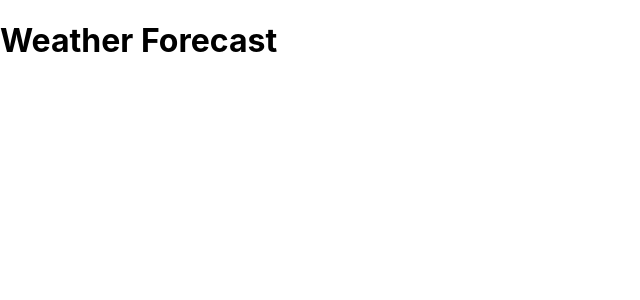
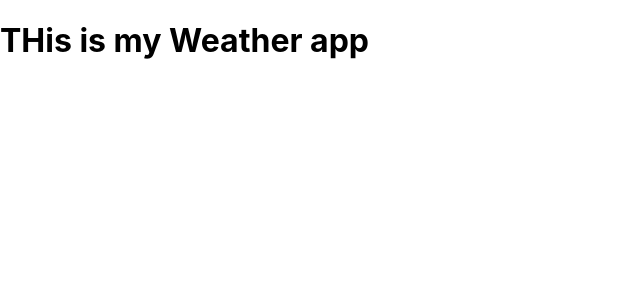
Before and after one commit to Tkr-Karan/WeatherApp, a React (Create React App) app: page / in a window 1280 px wide. Shown: the top 300 px of the page, without its empty margins (0-640 px from the left). Built offline with nearby package versions, Linux system fonts and the light colour scheme.

Commit message:
Adding Weather component

```diff
--- a/src/App.js
+++ b/src/components/App.js
@@ -1,8 +1,9 @@
+import Weather from "./Weather";
+
+
 function App() {
   return (
-    <h1>
-      Weather Forecast
-    </h1>
+    <Weather />
   );
 }
 
--- /dev/null
+++ b/src/components/Weather.js
@@ -0,0 +1,11 @@
+import React from "react";
+
+function Weather(){
+    return(
+        <React.Fragment>
+            <h1>THis is my Weather app</h1>
+        </React.Fragment>
+    )
+}
+
+export default Weather;
--- a/src/index.js
+++ b/src/index.js
@@ -1,7 +1,7 @@
 import React from 'react';
 import ReactDOM from 'react-dom/client';
 import './index.css';
-import App from './App';
+import App from './components/App';
 
 
 const root = ReactDOM.createRoot(document.getElementById('root'));
```
